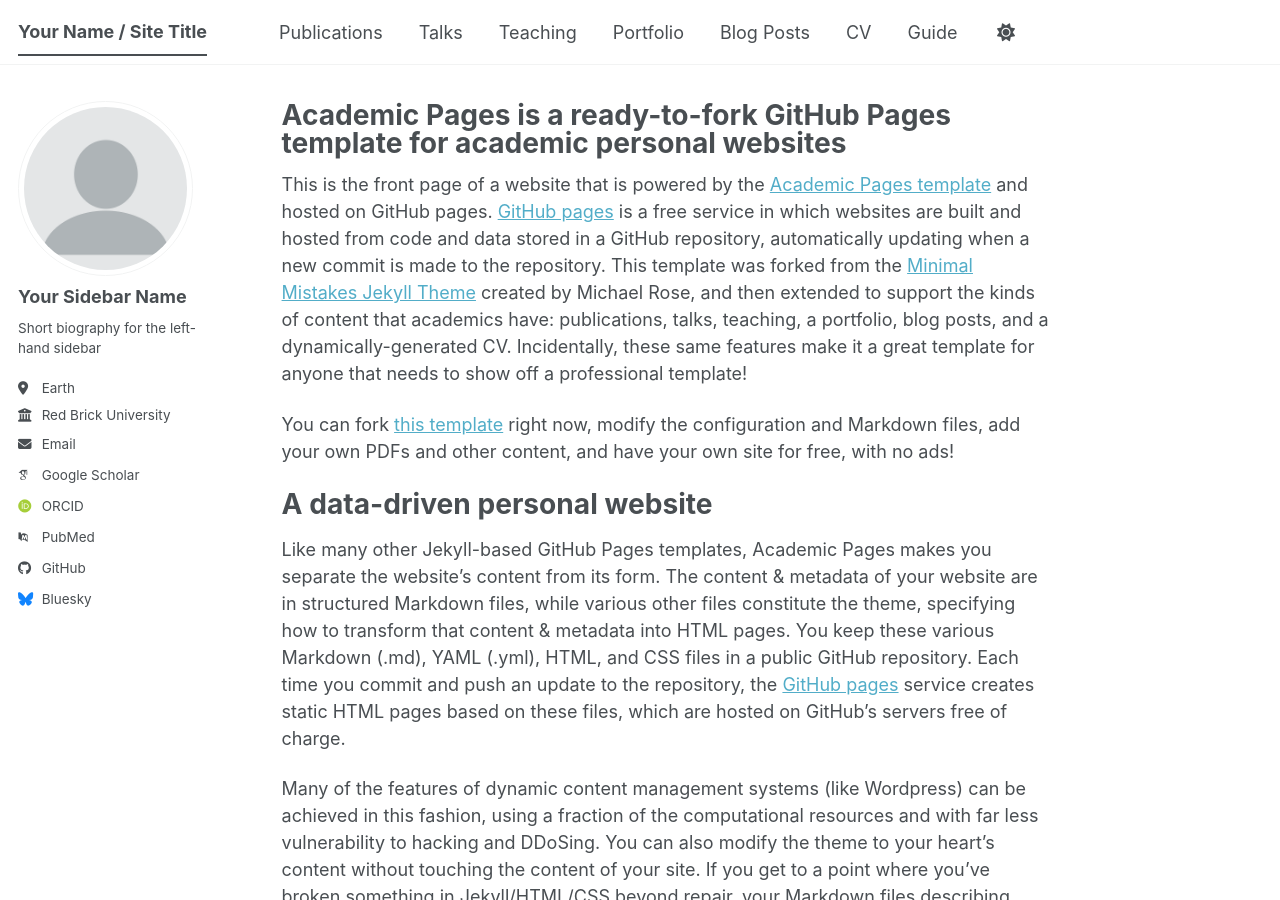
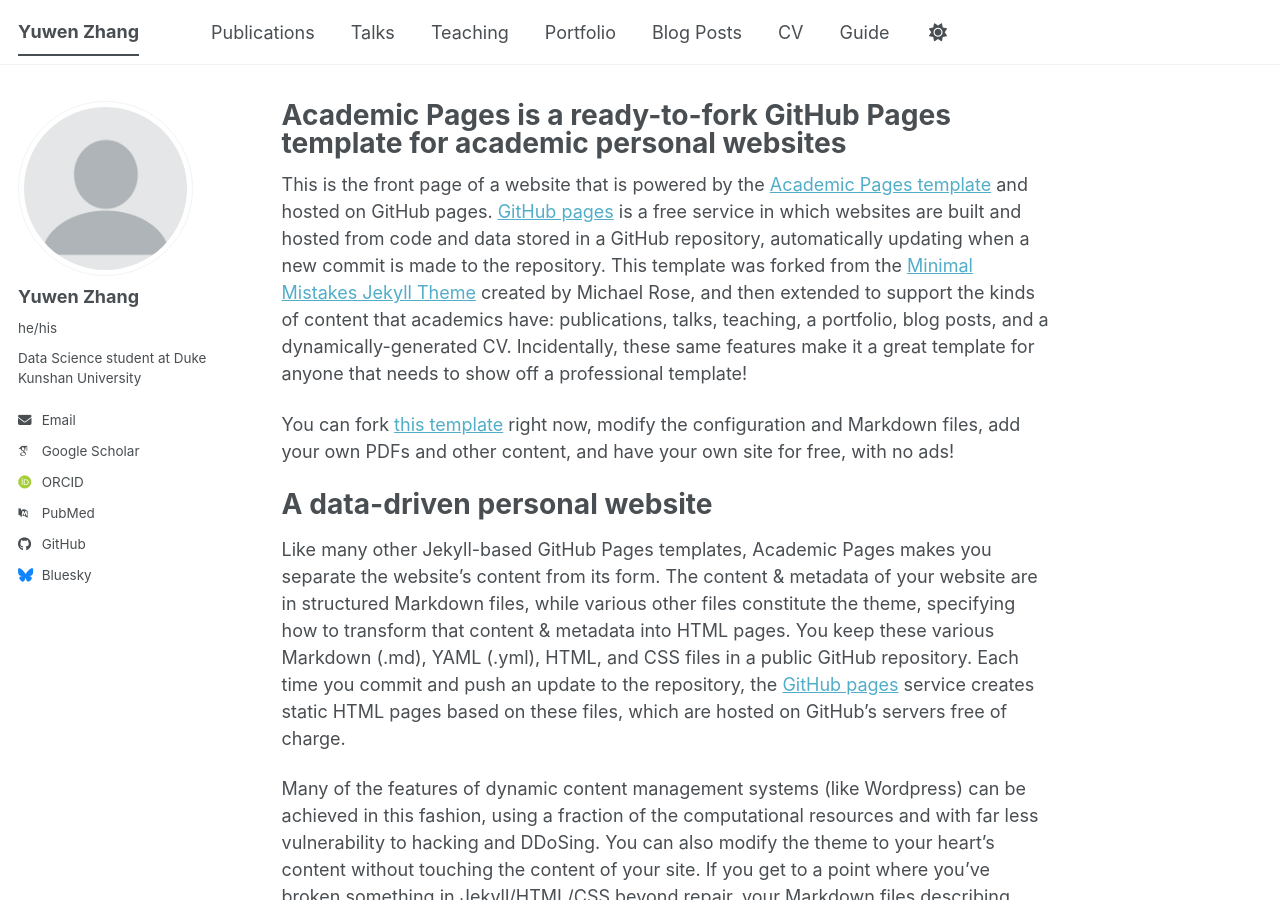
Before and after one commit to YuwenZhang-Peter/YuwenZhang-Peter.github.io, a Jekyll site: the page built from _pages/about.md, in a window 1280 px wide and 900 px high. Built offline with Jekyll 4.4.1, drawn with Linux system fonts in a browser that asks for light colours; some web fonts are replaced; a script bundle is joined from its source files by our own code; library files that are not in the unit come from our copies.

Commit message:
Update _config.yml

```diff
--- a/_config.yml
+++ b/_config.yml
@@ -9,14 +9,14 @@
 # Basic Site Settings
 locale                   : "en-US"
 site_theme               : "default" # The available themes options are "default", "air", "sunrise", "mint", "dirt" and "contrast"
-title                    : "Your Name / Site Title"
+title                    : "Yuwen Zhang"
 title_separator          : "-"
 name                     : &name "Your Name"
-description              : &description "Your Name's academic portfolio"   # Update this with a general description of your site, this is the default if not overridden by a page
-url                      : https://academicpages.github.io # The base hostname & protocol for your site e.g. "https://[your GitHub username].github.io",
+description              : &description "Yuwen's academic portfolio"   # Update this with a general description of your site, this is the default if not overridden by a page
+url                      : https://YuwenZhang-Peter.github.io # The base hostname & protocol for your site e.g. "https://[your GitHub username].github.io",
                                                            # or if you already have some other page hosted on Github then use "https://[your GitHub username].github.io/[Your Repo Name]"
 baseurl                  : "" # the subpath of your site, e.g. "/blog"
-repository               : "academicpages/academicpages.github.io"
+repository               : "YuwenZhang-Peter/YuwenZhang-Peter.github.io"
 
 # Site Author - The following control what appear as part of the author content on the side bar.
 #               If a field is blank the icon and link will not appear, otherwise it will be shown.
@@ -24,13 +24,13 @@
 author:
   # Biographic information
   avatar           : "profile.png"
-  name             : "Your Sidebar Name"
-  pronouns         : # example: "she/her"
-  bio              : "Short biography for the left-hand sidebar"
-  location         : "Earth"
-  employer         : "Red Brick University"
-  uri              : # URL
-  email            : "none@example.org"
+  name             : "Yuwen Zhang"
+  pronouns         : "he/his" # example: "she/her"
+  bio              : "Data Science student at Duke Kunshan University"
+  #location         : "Earth"
+  #employer         : "Red Brick University"
+  #uri              : # URL
+  email            : "yuwen.zhang@dukekunshan.edu.cn"
 
   # Academic websites
   academia         : # URL
```
